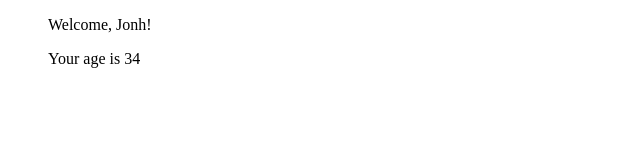
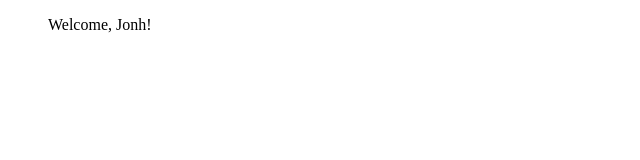
Before and after one commit to AlessioNatale/React, a React (Vite) app in the folder esercizi/: page / in a window 1280 px wide. Shown: the top 160 px of the page, without its empty margins (0-640 px from the left). Built offline with nearby package versions, Linux system fonts and the light colour scheme.

Commit message:
commit-es-21

```diff
--- a/esercizi/src/App.jsx
+++ b/esercizi/src/App.jsx
@@ -4,7 +4,7 @@ import { Welcome } from "./Welcome";
 export function App(){
     return(
         <div>
-           <Welcome name="Jonh" age={34}/>
+           <Welcome name="Jonh" age={15}/>
         </div>
     )
 }
--- a/esercizi/src/Welcome.jsx
+++ b/esercizi/src/Welcome.jsx
@@ -2,7 +2,7 @@ export function Welcome({name, age}){
     return(
         <dir>
             <p>Welcome, {name}!</p>
-            <p>Your age is {age}</p>
+            {age >= 18 ? <p>Your age is {age}</p> : null}
         </dir>
     )
 }
```
